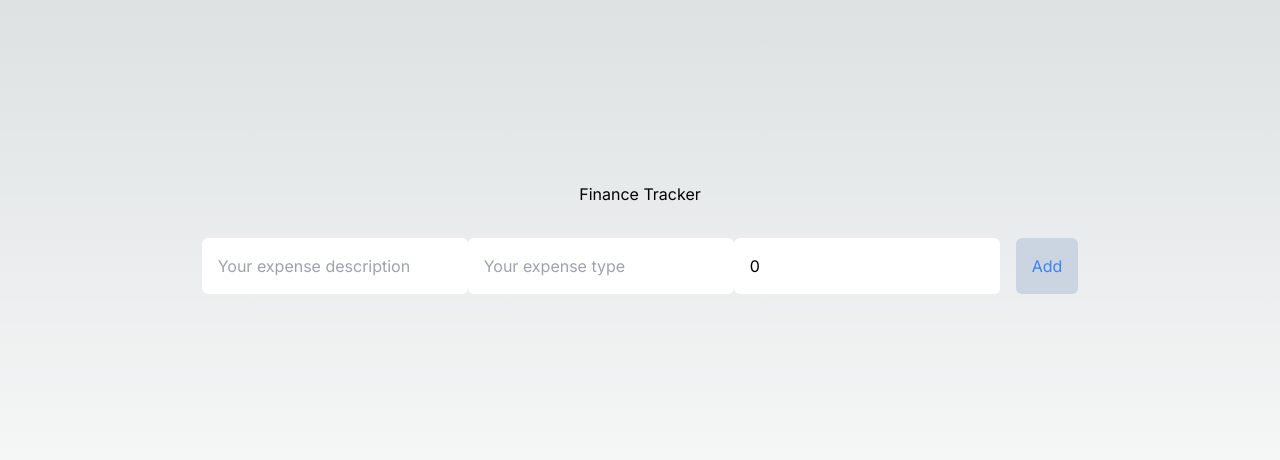
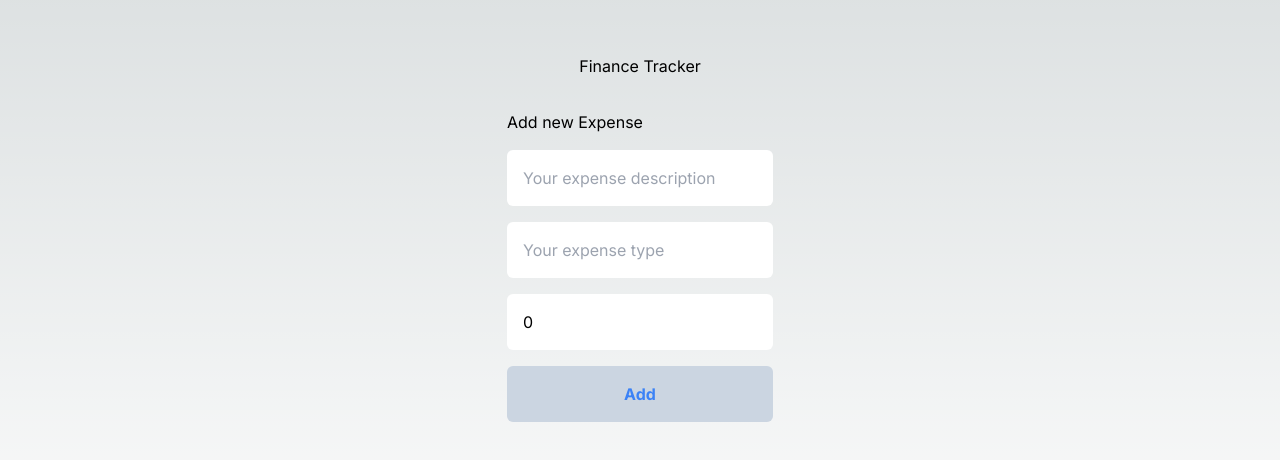
Before and after one commit to bhubhik/budget-web, a Next.js app: page / in a window 1280 px wide. Shown: the part 146-606 px from the top of the page. Built offline with nearby package versions, Linux system fonts and the light colour scheme.

Commit message:
form for expense entry

```diff
--- a/src/app/page.tsx
+++ b/src/app/page.tsx
@@ -40,8 +40,12 @@ export default function Home() {
   return (
     <main className='flex min-h-screen flex-col items-center justify-center'>
       <h1>Finance Tracker</h1>
-      <div className='p-8'>
-        <form onSubmit={handleSubmit} className='text-black'>
+      <div className='p-8 '>
+        <h2 className='mb-4'>Add new Expense</h2>
+        <form
+          onSubmit={handleSubmit}
+          className='text-black flex flex-col gap-4'
+        >
           <input
             placeholder='Your expense description'
             className='p-4 rounded-md'
@@ -64,7 +68,7 @@ export default function Home() {
             onChange={(e) => setAmount(parseFloat(e.target.value))}
           />
           <button
-            className='bg-slate-300 p-4 ml-4 rounded-md text-blue-500'
+            className='bg-slate-300 p-4 rounded-md text-blue-500 font-bold'
             type='submit'
           >
             Add
```
